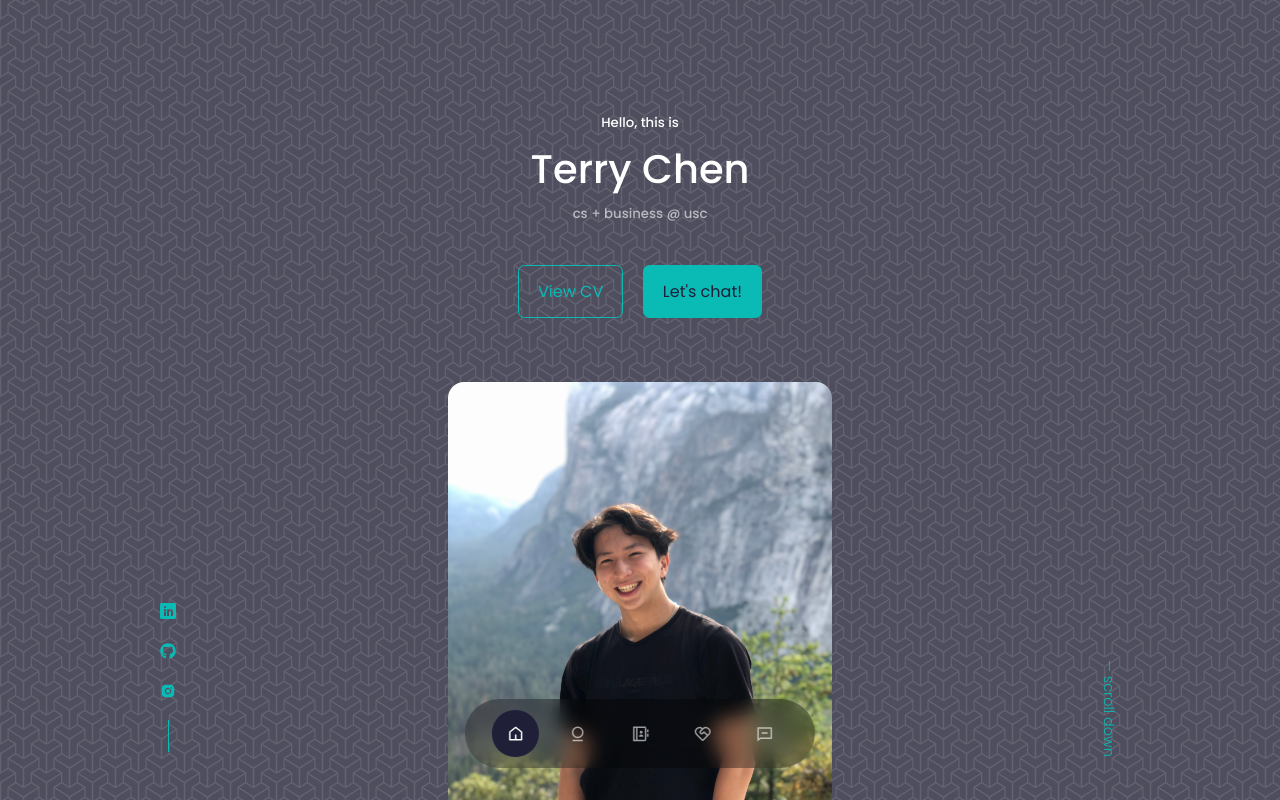
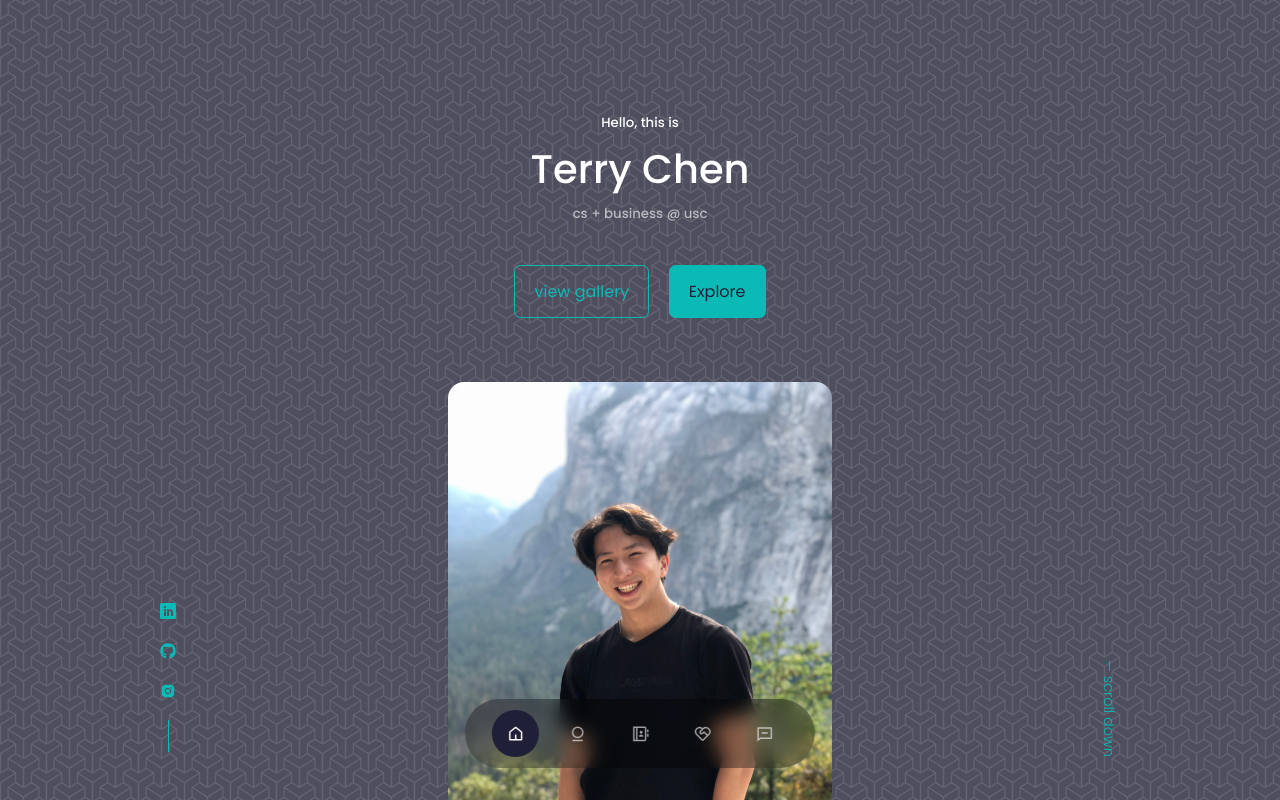
Before and after one commit to chenterry85/terrychen-website, a React (Create React App) app: page / in a window 1280 px wide. Shown: the top 800 px of the page. Built offline with nearby package versions, Linux system fonts and the light colour scheme.

Commit message:
Edit header buttons

```diff
--- a/src/components/header/CTA.jsx
+++ b/src/components/header/CTA.jsx
@@ -4,8 +4,8 @@ import CV from '../../assets/cv.pdf'
 const CTA = () => {
   return (
     <div className="cta">
-      <a href={CV} download className="btn">View CV</a>
-      <a href="#contact" className="btn btn-primary">Let's chat!</a>
+      <a href="" className="btn">view gallery</a>
+      <a href="#about" className="btn btn-primary">Explore</a>
     </div>
   )
 }
```
